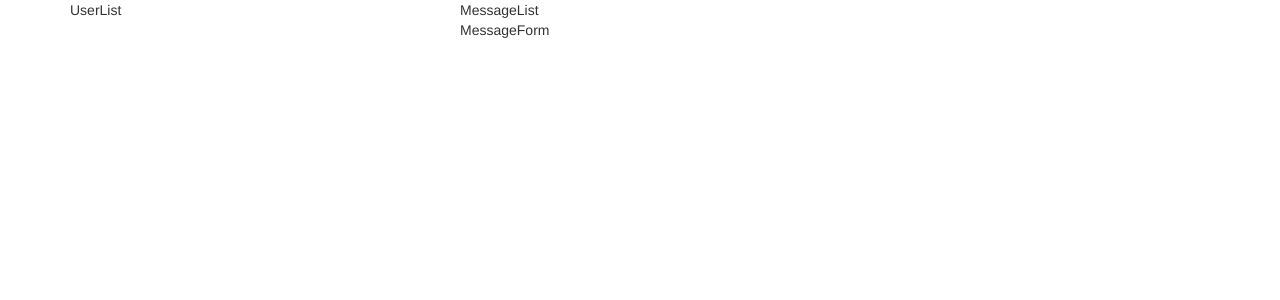
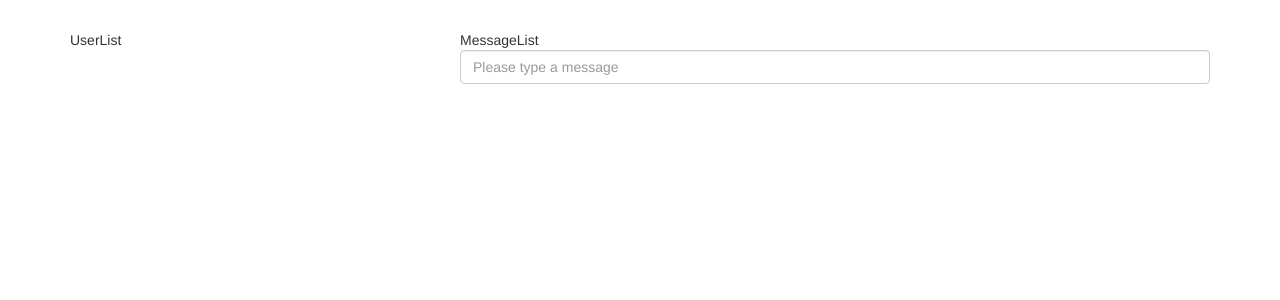
Before and after one commit to hah-nan/pb2-spies, a React app: page / in a window 1280 px wide. Shown: the top 300 px of the page. Built offline with nearby package versions, Linux system fonts and the light colour scheme; no server answers.

Commit message:
Add message + disconnect functionality

```diff
--- a/public/css/style.css
+++ b/public/css/style.css
@@ -0,0 +1,3 @@
+body {
+    margin-top: 30px;
+}
--- a/src/components/App.jsx
+++ b/src/components/App.jsx
@@ -17,13 +17,20 @@ class App extends Component {
     constructor(props) {
         super(props);
         this.state = {
-
+            status: 'disconnected',
+            messages: [{
+                timeStamp: Date.now,
+                text: "Welcome to SockChat!"
+            }],
+            users: [],
+            user: ''
         }
     }
 
     componentWillMount() {
         this.socket = io('http://localhost:3000');
         this.socket.on('connect', this.connect.bind(this));
+        this.socket.on('messageAdded', this.onMessageAdded.bind(this));
     }
 
     connect() {
@@ -33,15 +40,32 @@ class App extends Component {
         console.log('Connected: ' + this.socket.id);
     }
 
+    disconnect() {
+        this.setState({
+            status: 'disconnected'
+        });
+    }
+
+    onMessageAdded(message) {
+        this.setState({
+            messages: this.state.messages.concat(message)
+        });
+    }
+
+    emit(eventName, payload) {
+        this.socket.emit(eventName, payload);
+    }
+
     render() {
+        console.log(this.state.messages);
         return (
             <div className="row">
                 <div className="col-md-4">
-                    <UserList />
+                    <UserList {...this.state} />
                 </div>
                 <div className="col-md-8">
-                    <MessageList />
-                    <MessageForm />
+                    <MessageList {...this.state} />
+                    <MessageForm {...this.state} emit={this.emit.bind(this)} />
                 </div>
             </div>
         )
--- a/src/components/messages/MessageForm.jsx
+++ b/src/components/messages/MessageForm.jsx
@@ -5,10 +5,28 @@ import ReactDOM from 'react-dom';
 
 class MessageForm extends Component {
 
+    onSubmit(e) {
+        e.preventDefault();
+
+        // Create the `emit` function in the App component
+        // and propagated here
+        this.props.emit('messageAdded', {
+            timestamp: Date.now(),
+            text: this.refs.text.value.trim()
+        });
+
+        // Clear form
+        this.refs.text.value = '';
+    }
+
     render() {
         return (
             <div>
-                MessageForm
+                <form onSubmit={this.onSubmit.bind(this)}>
+                    <input className="form-control" type="text" ref="text"
+                           placeholder="Please type a message"
+                     />
+                </form>
             </div>
         )
     }
```
Also changed, not shown: server.js (+19 -0 lines).
